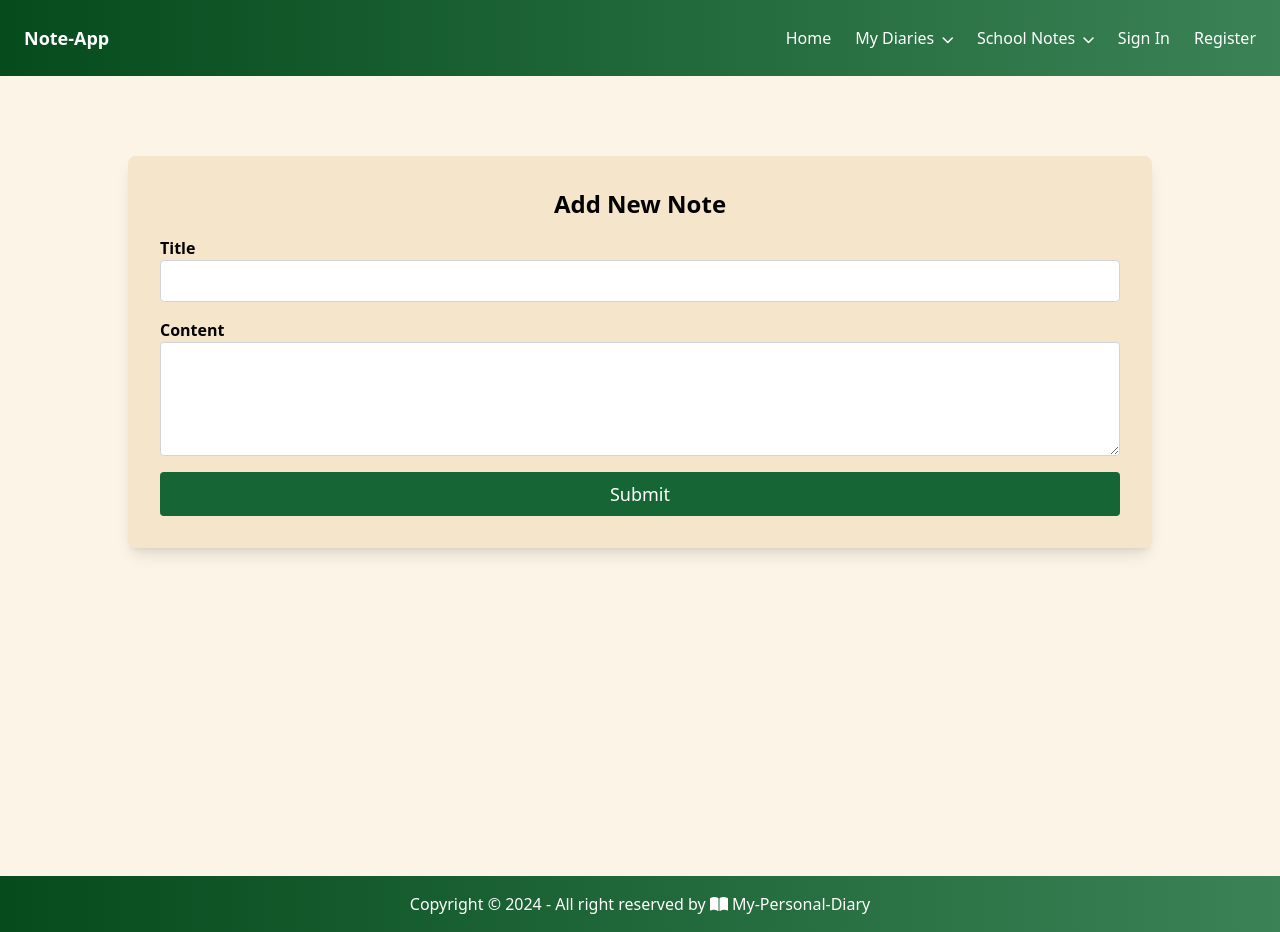
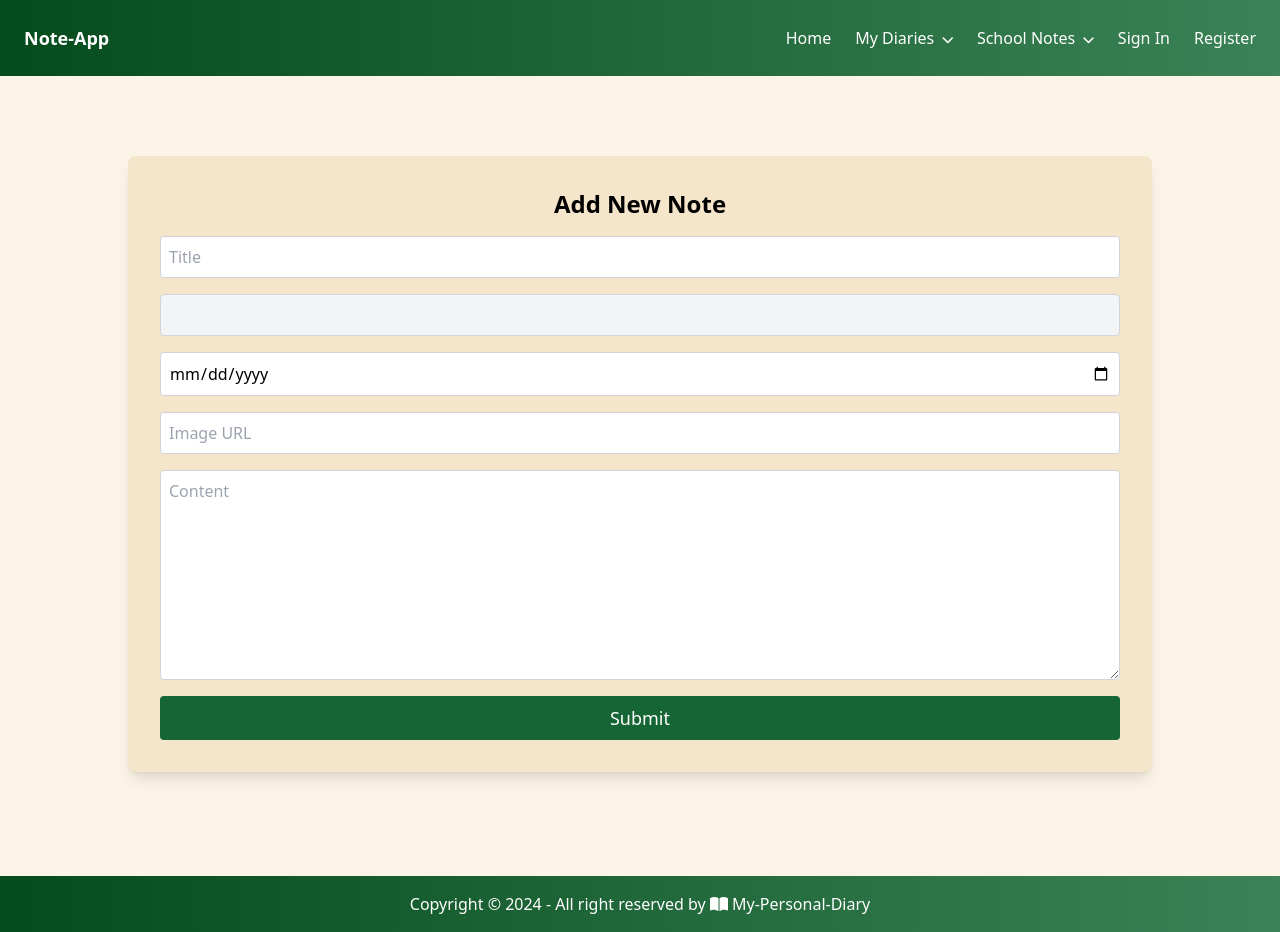
Before and after one commit to ZahraR85/Notes-App, a React (Vite) app: page /school-notes/new in a window 1280 px wide. Built offline with nearby package versions, Linux system fonts and the light colour scheme.

Commit message:
fix the note for update

```diff
--- a/index.html
+++ b/index.html
@@ -5,7 +5,7 @@
     <link rel="icon" type="image/svg+xml" href="/vite.svg" />
     <link rel="stylesheet" href="https://cdnjs.cloudflare.com/ajax/libs/font-awesome/6.0.0-beta3/css/all.min.css"/>
     <meta name="viewport" content="width=device-width, initial-scale=1.0" />
-    <title>Vite + React</title>
+    <title>My Website</title>
   </head>
   <body>
     <div id="root"></div>
--- a/src/components/Diary/AddNewDiary.jsx
+++ b/src/components/Diary/AddNewDiary.jsx
@@ -28,7 +28,7 @@ const AddNewDiary = () => {
   return (
     <div className="flex justify-center items-start pt-20 min-h-screen bg-customBg">
       <div className="max-w-5xl w-4/5 p-8 bg-customBg1 shadow-lg rounded-lg">
-        <h1 className="text-2xl font-bold mb-4 text-center">Add New Entry</h1>
+        <h1 className="text-2xl font-bold mb-4 text-center">Add New Diary</h1>
         <form onSubmit={handleSubmit} className="space-y-4">
           <input
             type="text"
--- a/src/components/Diary/DiaryList.jsx
+++ b/src/components/Diary/DiaryList.jsx
@@ -27,7 +27,8 @@ const DiaryList = () => {
       </Link>
       <div className="grid grid-cols-5 gap-5 mt-6 ">
         {entries.map((entry) => (
-          <div key={entry.id} className=" bg-customBg1 relative border w-64 h-90 rounded overflow-hidden shadow-lg transform transition-transform duration-300 ease-in-out hover:scale-105">
+          <div key={entry.id} className=" bg-customBg1 relative border w-64 h-90 rounded overflow-hidden shadow-lg
+          transform transition-transform duration-300 ease-in-out hover:scale-105">
             <button onClick={() => handleDelete(entry.id)}
               className="absolute bottom-1 right-1"
             ><i className="fa-solid fa-trash text-2xl"></i></button>
--- a/src/components/Diary/SingleDiaryDetail.jsx
+++ b/src/components/Diary/SingleDiaryDetail.jsx
@@ -53,9 +53,9 @@ const SingleDiaryDetail = () => {
             <p className="text-gray-500 text-lg mb-4">{entry.date}</p>
             <p className="mb-8">{entry.content}</p>
             <div className="flex space-x-4">
-            <button className="bg-green-800 text-white py-2 px-12 text-lg rounded mt-10 mr-4"
+            <button className="bg-green-800 text-white py-2 px-16 text-lg rounded mt-10 mr-4"
               onClick={() => navigate('/diary-list')}>Close</button>
-            <button className="bg-green-800 text-white py-2 px-12 text-lg rounded mt-10"
+            <button className="bg-green-800 text-white py-2 px-16 text-lg rounded mt-10"
               onClick={() => setIsEditing(true)}>Edit</button>
             </div>
           </div>
--- a/src/components/NoteForm.jsx
+++ b/src/components/NoteForm.jsx
@@ -13,6 +13,9 @@ const NoteForm = () => {
 
   // Initialize state with existing note data if available
   const [title, setTitle] = useState(existingNote ? existingNote.title : '');
+  const [author, setAuthor] = useState(existingNote ? existingNote.author : '');
+  const [date, setDate] = useState(existingNote ? existingNote.date : '');
+  const [imageUrl, setImageUrl] = useState(existingNote ? existingNote.imageUrl :'');
   const [content, setContent] = useState(existingNote ? existingNote.content : '');
 
   useEffect(() => {
@@ -39,6 +42,28 @@ const NoteForm = () => {
           className="w-full border p-2 rounded"
           required
         />
+        <input
+          type="text"
+          value={author}
+          onChange={(e) => setAuthor(e.target.value)}
+          placeholder="Author"
+          className="w-full border p-2 rounded"
+          required
+        />
+        <input
+          type="date"
+          value={date}
+          onChange={(e) => setDate(e.target.value)}
+          className="block w-full p-2 border border-gray-300 rounded"
+          required
+        />
+          <input
+          type="text"
+          placeholder="Image URL"
+          value={imageUrl}
+          onChange={(e) => setImageUrl(e.target.value)}
+          className="block w-full p-2 border border-gray-300 rounded"
+        />
         <textarea
           value={content}
           onChange={(e) => setContent(e.target.value)}
--- a/src/components/NoteItem.jsx
+++ b/src/components/NoteItem.jsx
@@ -1,39 +1,117 @@
-import { useContext } from 'react';
-import { useNavigate, useParams, Link } from 'react-router-dom';
+import { useParams, useNavigate } from 'react-router-dom';
+import { useContext, useState } from 'react';
 import { NotesContext } from '../context/NotesContext';
 
 const NoteItem = () => {
   const { noteId } = useParams();
-  const { notes, deleteNote } = useContext(NotesContext);
   const navigate = useNavigate();
+  const { notes, updateNote, deleteNote } = useContext(NotesContext);
   const note = notes.find((n) => n.id === noteId);
+
+  const [isEditing, setIsEditing] = useState(false);
+  const [title, setTitle] = useState(note?.title || '');
+  const [author, setAuthor] = useState(note?.author || '');
+  const [date, setDate] = useState(note?. date || '');
+  const [imageUrl, setImageUrl] = useState(note?. imageUrl || '');
+  const [content, setContent] = useState(note?.content || '');
 
   if (!note) {
     return <p>Note not found.</p>;
   }
 
-  const handleDelete = () => {
-    deleteNote(noteId);
-    navigate('/school-notes'); // Go back to note list after deletion
+  const handleUpdate = (e) => {
+    e.preventDefault();
+    const updatedNote = { ...note, title, author, date, imageUrl, content };
+    updateNote(updatedNote);
+    setIsEditing(false);
   };
 
+  const handleDelete = () => {
+    const confirmed = window.confirm('Are you sure you want to delete this entry?');
+    if (confirmed) {
+    deleteNote(noteId);
+    navigate('/school-notes'); // Navigate back to notes list after deletion
+  }};
+
   return (
-    <div className="container mx-auto p-4">
-      <h2 className="text-2xl font-bold">{note.title}</h2>
-      <p className="text-gray-700 my-4">{note.content}</p>
-      <div className="space-x-4">
-        <button
-          onClick={handleDelete}
-          className="bg-red-500 text-white px-4 py-2 rounded"
-        >
-          Delete
-        </button>
-        <Link to={`/school-notes/edit/${noteId}`} className="bg-blue-500 text-white px-4 py-2 rounded">
-          Update
-        </Link>
-        <Link to="/school-notes" className="bg-gray-500 text-white px-4 py-2 rounded">
-          Back
-        </Link>
+    <div className="flex justify-center items-start pt-20 min-h-screen bg-customBg">
+      <div className="container max-w-5xl w-4/5 p-8 bg-customBg1 shadow-lg rounded-lg">
+        {isEditing ? (
+          <>
+            <h1 className="text-2xl font-bold mb-4 text-center">Edit Note</h1>
+            <form onSubmit={handleUpdate} className="space-y-4">
+              <input
+                type="text"
+                placeholder="Title"
+                value={title}
+                onChange={(e) => setTitle(e.target.value)}
+                className="block w-full p-2 border border-gray-300 rounded"
+              />
+              <input
+                type="text"
+                value={author} // Author is read-only (signed-in user's username)
+                readOnly
+                className="block w-full p-2 border border-gray-300 rounded bg-gray-100"
+              />
+              <input
+                type="date"
+                value={date}
+                onChange={(e) => setDate(e.target.value)}
+                className="block w-full p-2 border border-gray-300 rounded"
+                required
+              />
+              <input
+                type="text"
+                placeholder="Image URL"
+                value={imageUrl}
+                onChange={(e) => setImageUrl(e.target.value)}
+                className="block w-full p-2 border border-gray-300 rounded"
+              />
+              <textarea
+                placeholder="Content"
+                value={content}
+                onChange={(e) => setContent(e.target.value)}
+                rows="8"
+                className="block w-full p-2 border border-gray-300 rounded"
+              ></textarea>
+              <button
+                type="submit"
+                className="bg-green-800 text-white py-2 text-lg rounded w-full"
+              >
+                Update
+              </button>
+            </form>
+          </>
+        ) : (
+          <div className='flex flex-row space-x-8'>
+            <div className='flex-none w-1/3'>
+              <img src={note.imageUrl} alt={note.title} className="w-full h-60 p-4"/>
+            </div >
+            <div className='flex-1 p-2 text-start'>
+              <h3 className="text-2xl font-semibold mb-4">{note.title}</h3>
+              <p className="text-gray-600 text-sm p-2">{note.author}</p>
+              <p className="text-gray-800 text-sm p-2">{note.date}</p>
+              <p className="mb-8">{note.content}</p>
+              <div className="flex space-x-4 text-center">
+                <button
+                  onClick={handleDelete}
+                  className="bg-green-800 text-white py-2 px-16 text-lg rounded mt-10"
+                > Delete
+                </button>
+                <button
+                  onClick={() => setIsEditing(true)}
+                  className="bg-green-800 text-white py-2 px-16 text-lg rounded mt-10"
+                > Edit
+                </button>
+                <button
+                  onClick={() => navigate('/school-notes')}
+                  className="bg-green-800 text-white py-2 px-16 text-lg rounded mt-10"
+                > Back
+                </button>
+              </div>
+            </div>
+          </div>
+        )}
       </div>
     </div>
   );
--- a/src/pages/NewNoteForm.jsx
+++ b/src/pages/NewNoteForm.jsx
@@ -1,5 +1,4 @@
-// NewNoteForm.jsx
-import { useState, useContext } from 'react';
+import { useState, useContext, useEffect } from 'react';
 import { useNavigate } from 'react-router-dom';
 import { NotesContext } from '../context/NotesContext';
 
@@ -8,11 +7,36 @@ const NewNoteForm = () => {
   const navigate = useNavigate();
 
   const [title, setTitle] = useState('');
+  const [author, setAuthor] = useState('');
+  const [date, setDate] = useState('');
+  const [imageUrl, setImageUrl] = useState('');
   const [content, setContent] = useState('');
+
+  // Set the default author to the signed-in user's username
+  useEffect(() => {
+    const currentUser = JSON.parse(localStorage.getItem('currentUser'));
+    if (currentUser) {
+      setAuthor(currentUser.username); // Automatically set the author
+    }
+  }, []);
 
   const handleSubmit = (e) => {
     e.preventDefault();
-    addNote({ title, content }); // Call addNote with title and content
+    if (!title || !author || !date || !imageUrl || !content) {
+      alert('Please fill in all fields before submitting');
+      return;
+    }
+
+    const newNote = {
+      id: Date.now(),
+      title,
+      author,
+      date,
+      imageUrl,
+      content,
+    };
+
+    addNote(newNote);
     navigate('/school-notes'); // Redirect after adding the note
   };
 
@@ -21,26 +45,43 @@ const NewNoteForm = () => {
       <div className="max-w-5xl w-4/5 p-8 bg-customBg1 shadow-lg rounded-lg">
         <h2 className="text-2xl font-bold mb-4 text-center">Add New Note</h2>
         <form onSubmit={handleSubmit} className="space-y-4">
-          <div>
-            <label className="block font-semibold">Title</label>
           <input
             type="text"
+            placeholder="Title"
             value={title}
             onChange={(e) => setTitle(e.target.value)}
             className="block w-full p-2 border border-gray-300 rounded"
             required
           />
-          </div>
-          <div>
-            <label className="block font-semibold">Content</label>
+          <input
+            type="text"
+            value={author} // Author is read-only (signed-in user's username)
+            readOnly
+            className="block w-full p-2 border border-gray-300 rounded bg-gray-100"
+          />
+          <input
+            type="date"
+            value={date}
+            onChange={(e) => setDate(e.target.value)}
+            className="block w-full p-2 border border-gray-300 rounded"
+            required
+          />
+          <input
+            type="text"
+            placeholder="Image URL"
+            value={imageUrl}
+            onChange={(e) => setImageUrl(e.target.value)}
+            className="block w-full p-2 border border-gray-300 rounded"
+            required
+          />
           <textarea
+            placeholder="Content"
             value={content}
             onChange={(e) => setContent(e.target.value)}
             className="block w-full p-2 border border-gray-300 rounded"
-              rows="4"
+            rows="8"
             required
           ></textarea>
-          </div>
           <button type="submit" className="bg-green-800 text-white py-2 text-lg rounded w-full">
             Submit
           </button>
```
Also changed, not shown: src/components/NoteList.jsx (+9 -4 lines). Lines whose indentation alone changed are shown as unchanged.
